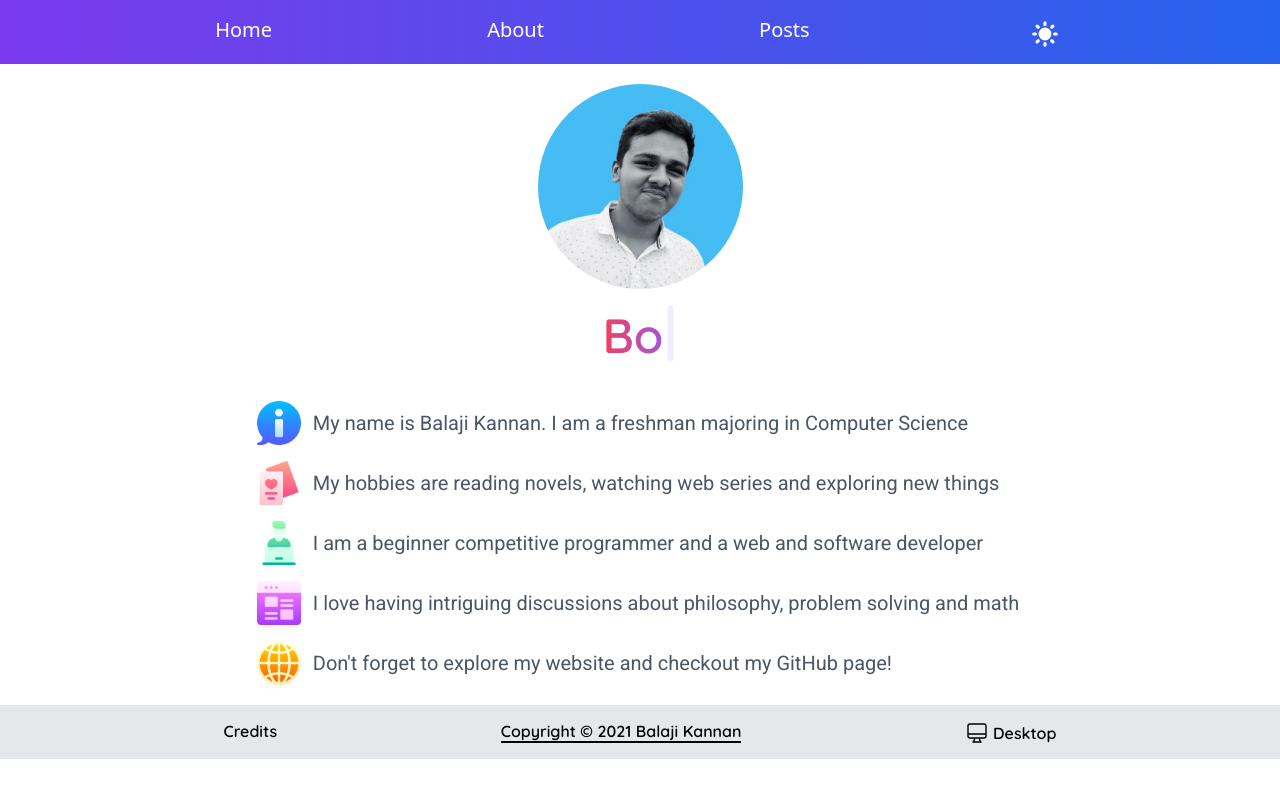
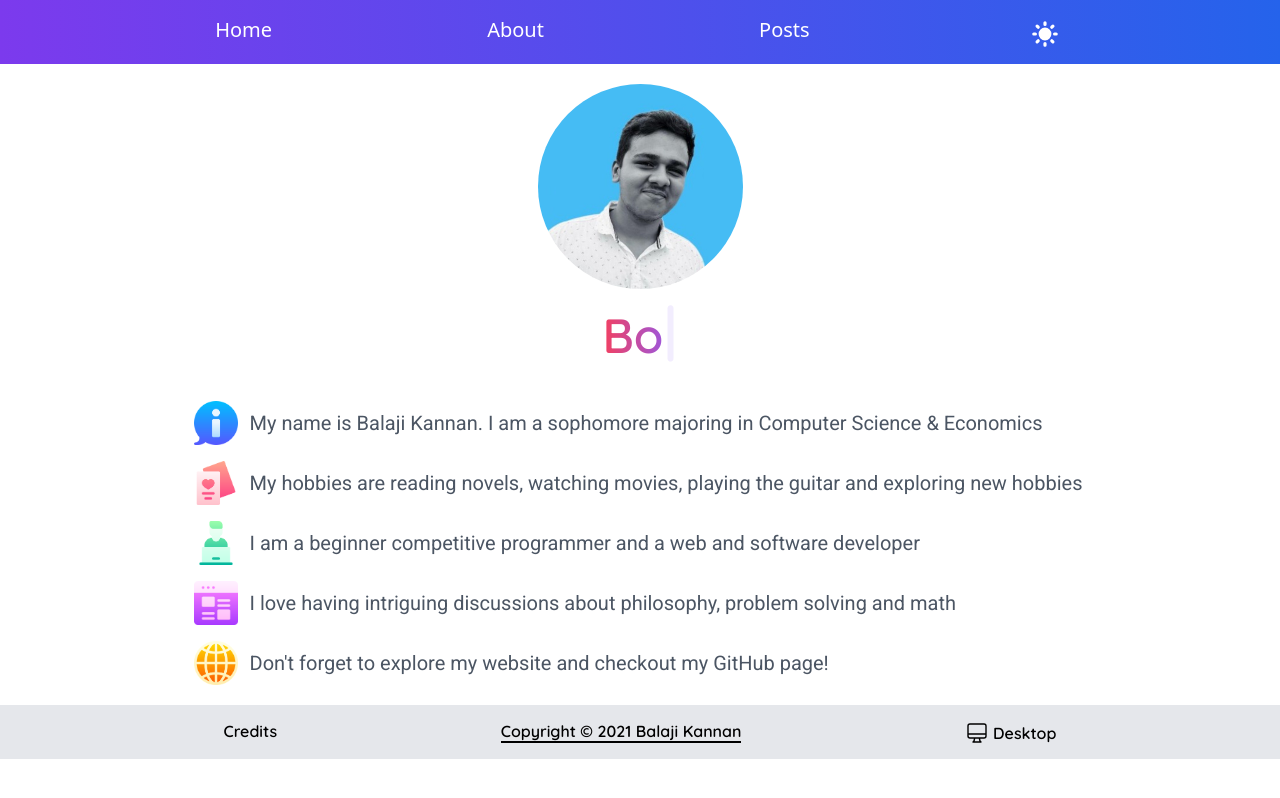
Before and after one commit to balajiofficial/Website, a Next.js app: page /about in a window 1280 px wide. Built offline with nearby package versions, Linux system fonts and the light colour scheme.

Commit message:
Updated about page - year, hobbies, major

```diff
--- a/content/dataAbout.ts
+++ b/content/dataAbout.ts
@@ -1,12 +1,12 @@
 export const aboutData: Array<{ img: string; title: string; alt: string }> = [
   {
-    title: "My name is Balaji Kannan. I am a freshman majoring in Computer Science",
+    title: "My name is Balaji Kannan. I am a sophomore majoring in Computer Science & Economics",
     img: "/images/1.png",
     alt: "Info",
   },
   {
     title:
-      "My hobbies are reading novels, watching web series and exploring new things",
+      "My hobbies are reading novels, watching movies, playing the guitar and exploring new hobbies",
     img: "/images/2.png",
     alt: "Hobby",
   },
```
